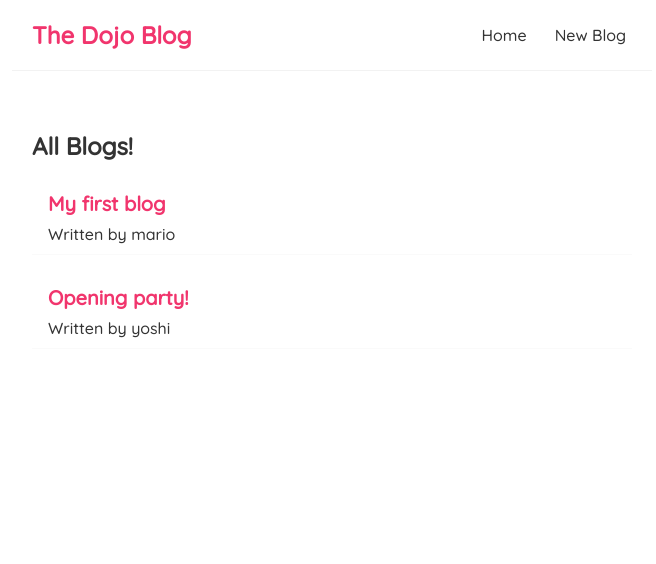
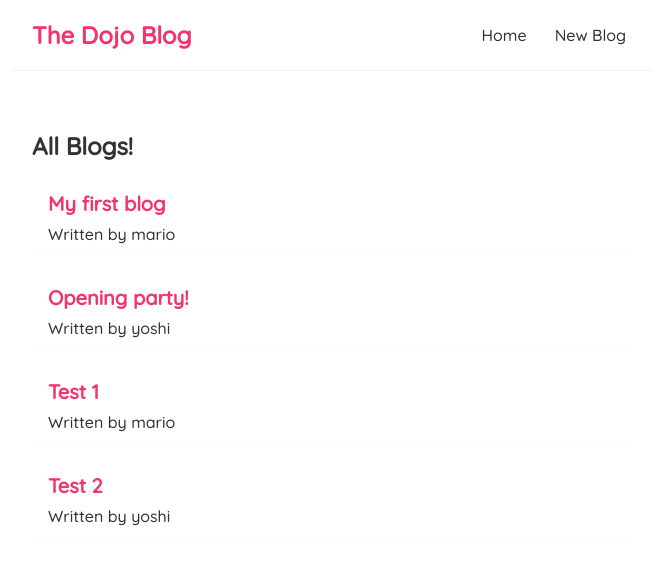
Before and after one commit to fabianb86/BlogReact, a React (Create React App) app: page / in a window 1280 px wide. Shown: the top 564 px of the page, without its empty margins (308-964 px from the left). Built offline with nearby package versions, Linux system fonts and the light colour scheme; data requests are answered from the project's data file.

Commit message:
25 | Making a POST request

```diff
--- a/data/db.json
+++ b/data/db.json
@@ -3,15 +3,26 @@
     {
       "title": "My first blog",
       "body": "Why do we use it?\nIt is a long established fact that a reader will be distracted",
-      "author":"mario",
+      "author": "mario",
       "id": 1
     },
     {
       "title": "Opening party!",
       "body": "Why do we use it?\nIt is a long established fact that a reader will be distracted",
-      "author":"yoshi",
+      "author": "yoshi",
       "id": 2
+    },
+    {
+      "title": "Test 1",
+      "body": "Primer blog añadido",
+      "author": "mario",
+      "id": 3
+    },
+    {
+      "title": "Test 2",
+      "body": "Segundo blog",
+      "author": "yoshi",
+      "id": 4
     }
-
   ]
 }
--- a/src/Create.js
+++ b/src/Create.js
@@ -1,4 +1,4 @@
-// Submit Events: To handle the event of submit the form and do something with this data
+// Making a POST request: To send the data tracked to the database
 
 import { useState } from "react";
 
@@ -6,21 +6,31 @@
   const [title, setTitle] = useState('');
   const [body, setBody] = useState('');
   const [author, setAuthor] = useState('mario');
+  // 02. A state for loading the new post request
+  const [ isPending, setIsPending] = useState(false);
 
-  // 01. Create the function handlesubmit
   const handleSubmit = (e) => {
-    // 03. Prevent the automatic refresh of the page
     e.preventDefault();
-    // 04. Create the blog object
     const blog = { title, body, author };
 
-    console.log(blog);
+    // 03. Handle the Loading
+    setIsPending(true);
+
+    // 01. Make a fetch api
+    fetch('http://localhost:8000/blogs', {
+      method: 'POST',
+      headers: { 'Content-Type': 'application/json'},
+      body: JSON.stringify(blog)
+    }).then(() =>{
+      console.log('new blog added')
+      // 04. Loading complete
+      setIsPending(false);
+    })
   }
 
   return (
     <div className="create">
       <h2>Add a New Blog</h2>
-      {/* 02. Attach the handlesubmit function */}
       <form onSubmit={handleSubmit}>
         <label>Blog Title:</label>
         <input
@@ -43,7 +53,9 @@
           <option value="mario">mario</option>
           <option value="yoshi">yoshi</option>
         </select>
-        <button>Add Blog</button>
+        {/* 05. Surround the button and set the loading */}
+        { !isPending && <button>Add Blog</button>}
+        { isPending && <button disabled>Adding Blog...</button>}
       </form>
     </div>
   );
```
